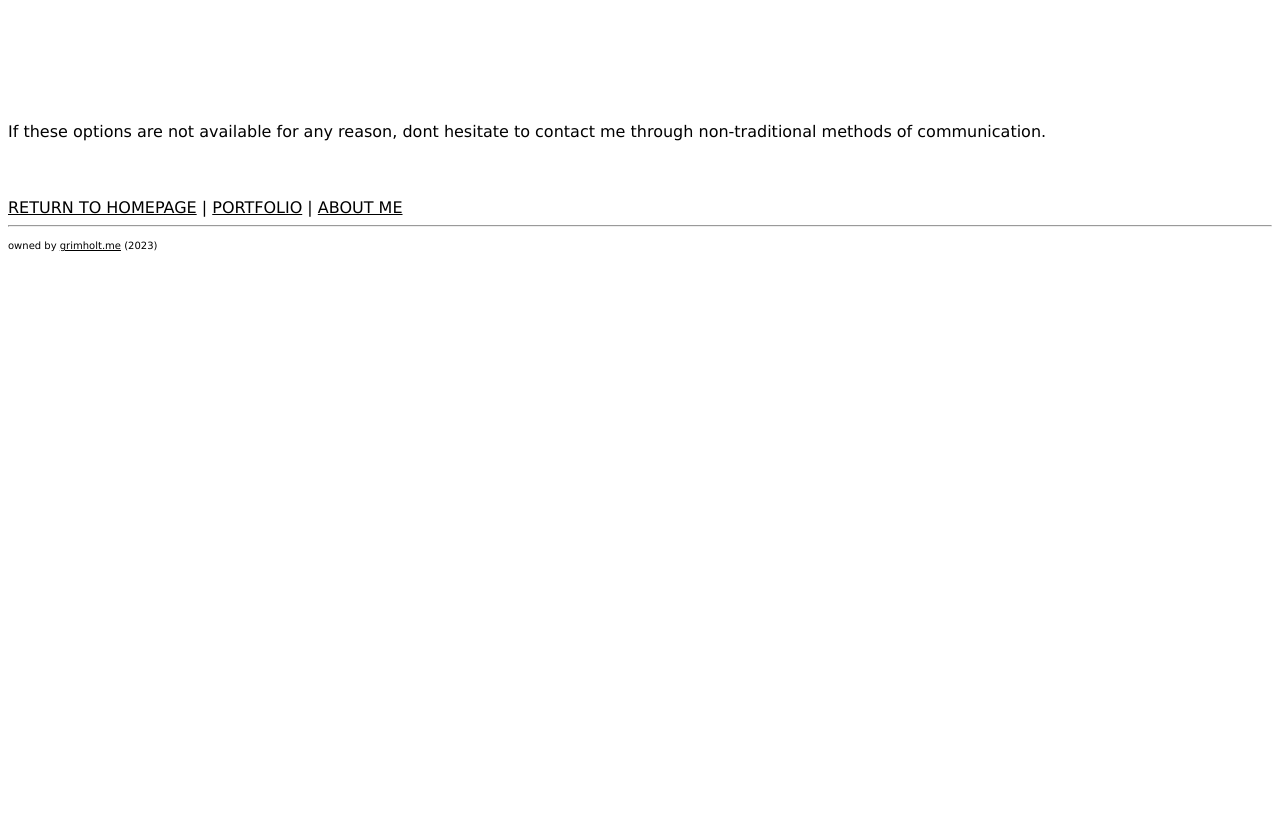
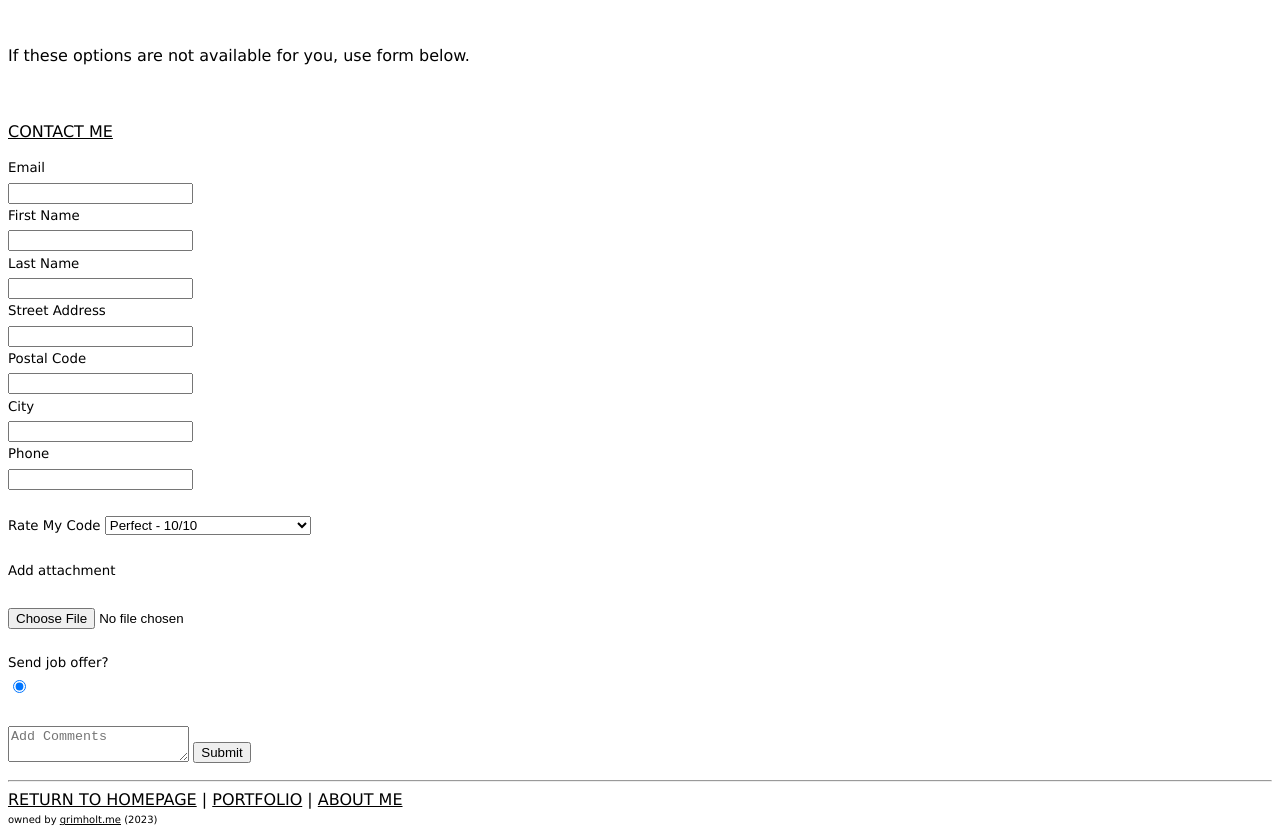
Before and after one commit to oddzor/Arbeidskrav-1-HTML, a plain HTML site: page contact.html in a window 1280 px wide. Shown: the part 440-1275 px from the top of the page. Before the commit the page ends 800 px from the top, so only its background shows below. Drawn offline with Linux system fonts and the light colour scheme.

Commit message:
commit 2

```diff
--- a/contact.html
+++ b/contact.html
@@ -9,14 +9,14 @@
     <header>
       <h1>
         <font color="black" face="Verdana"
-          >Odd Grimholt - Frontend Developer</font
+          ><a href="index.html">Odd Grimholt</a> - Frontend Developer</font
         >
         <sub><font face="Verdana" size="2">(student)</font></sub>
       </h1>
       <hr />
     </header>
     <main>
-      <article>
+      <section>
         <font face="Verdana" size="3"
           >Preferred methods of contact <i><u>in order:</u></i>
           <br /><br /><br /><br /><br />
@@ -38,18 +38,64 @@
               ></a>
             </li>
           </ul>
-          <br /><br /><br /><br /><br /><br /><br /><br />If these options are
-          not available for any reason, dont hesitate to contact me through
-          non-traditional methods of communication. <br /><br /><br /><br />
+          <br /><br /><br /><br />If these options are not available for you,
+          use form below. <br /><br /><br /><br />
+          <section>
+            <div>
+              <u>CONTACT ME</u><br /><br />
+              <form>
+                <sup>
+                  <label for="email">Email</label><br />
+                  <input type="email" required /><br />
+                  <label for="fname">First Name</label><br />
+                  <input type="text" required /><br />
+                  <label for="lname">Last Name</label><br />
+                  <input type="text" required /><br />
+                  <label for="address">Street Address</label><br />
+                  <input type="text" required /><br />
+                  <label for="address2">Postal Code</label><br />
+                  <input type="text" required /><br />
+                  <label for="city">City</label><br />
+                  <input type="text" required /><br />
+                  <label for="text">Phone</label><br />
+                  <input type="text" required /><br /><br />
+                  <label for="rateme">Rate My Code</label>
+                  <select name="rateme" id="rateodd">
+                    <optgroup label="Correct">
+                      <option value="1" selected>Perfect - 10/10</option>
+                      <option value="2">Perfect, but more - 10/10</option>
+                      <option value="3">Absolutely Awesome - 10/10</option>
+                      <option value="4">Spectacularly Great - 10/10</option>
+                      <option value="5">God Tier - 10/10</option>
+                    </optgroup>
+                    <optgroup label="Incorrect">
+                      <option value="6" disabled>Trash"">/div><" - 1/10</option>
+                      <option value="7" disabled>Less trash - 2/10</option>
+                    </optgroup></select
+                  ><br /><br />
+                  <label for="file">Add attachment</label><br /><br />
+                  <input type="file" /><br /><br />
+                  <label for="radio">Send job offer?</label><br />
+                  <input type="radio" checked /><br /><br />
+                  <label for="addcomment"></label>
+                  <textarea
+                    id="addcomment"
+                    placeholder="Add Comments"
+                  ></textarea>
+                  <sup><input type="submit" /><br /></sup>
+                </sup>
+              </form>
+              <hr />
+            </div>
+          </section>
           <div>
             <a href="index.html">RETURN TO HOMEPAGE</a> |
             <a href="portfolio.html">PORTFOLIO</a> |
             <a href="about me.html">ABOUT ME</a>
           </div>
         </font>
-      </article>
+      </section>
     </main>
-    <hr />
     <footer>
       <font size="1" face="Verdana"
         >owned by <a href="https://www.grimholt.me">grimholt.me</a> (2023)</font
```
Also changed, not shown: about me.html (+2 -2 lines), index.html (+7 -1 lines), portfolio.html (+1 -1 lines).
